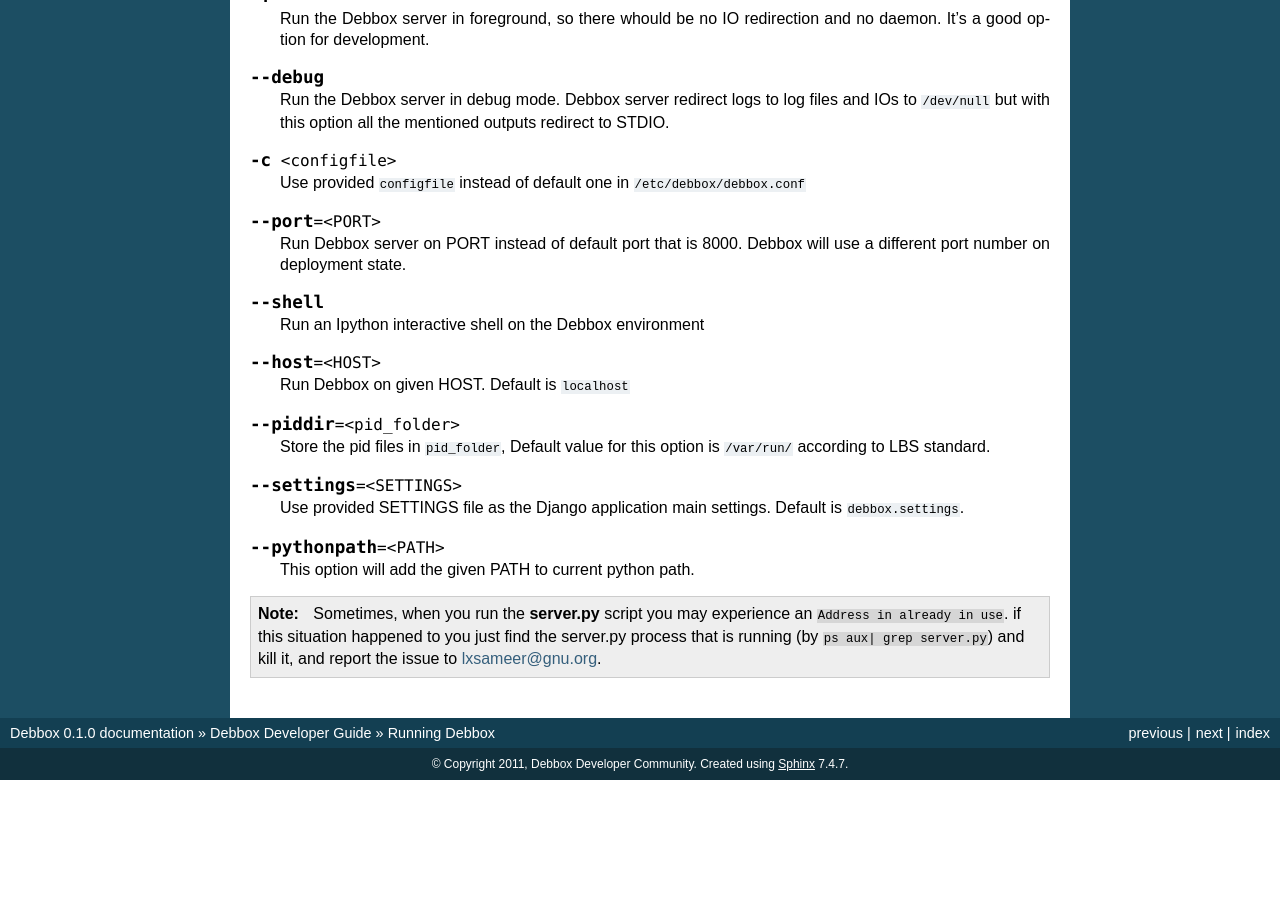
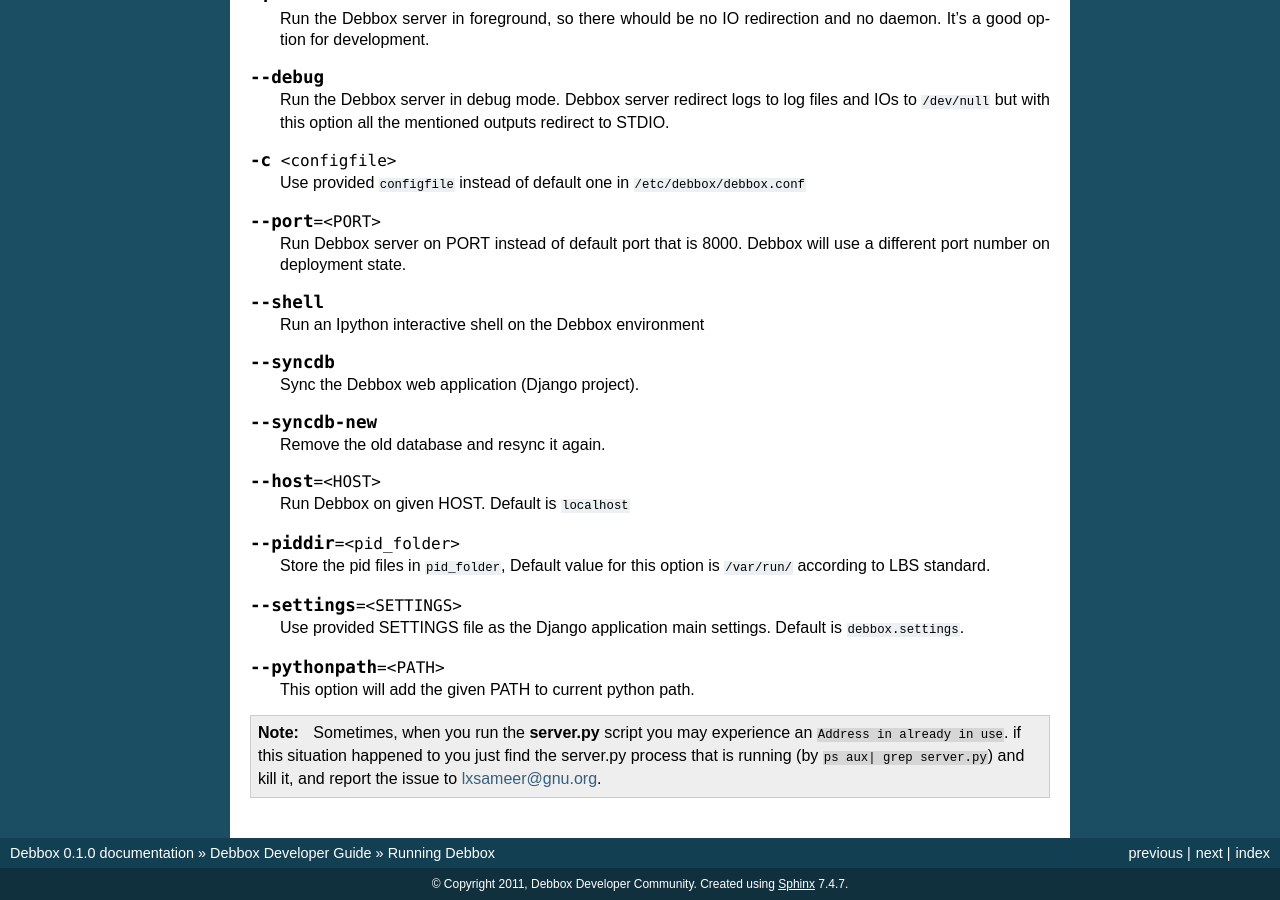
Before and after one commit to Yellowen/vanda, a Sphinx documentation site: the page built from docs/source/devel/running.rst, in a window 1280 px wide and 900 px high, scrolled down 820 px. Built offline with Sphinx 7.4.7, drawn with Linux system fonts in a browser that asks for light colours; pages that are not in the unit, such as notebooks, are missing from menus; before the commit the page ends 1600 px from its top, so only the background shows below that.

Commit message:
syncing database documentations added

```diff
--- a/docs/source/devel/running.rst
+++ b/docs/source/devel/running.rst
@@ -55,6 +55,14 @@
 
    Run an Ipython interactive shell on the Debbox environment
 
+.. option:: --syncdb
+
+   Sync the Debbox web application (Django project).
+
+.. option:: --syncdb-new
+
+   Remove the old database and resync it again.
+
 .. option:: --host=<HOST>
 
    Run Debbox on given HOST. Default is ``localhost``
```
